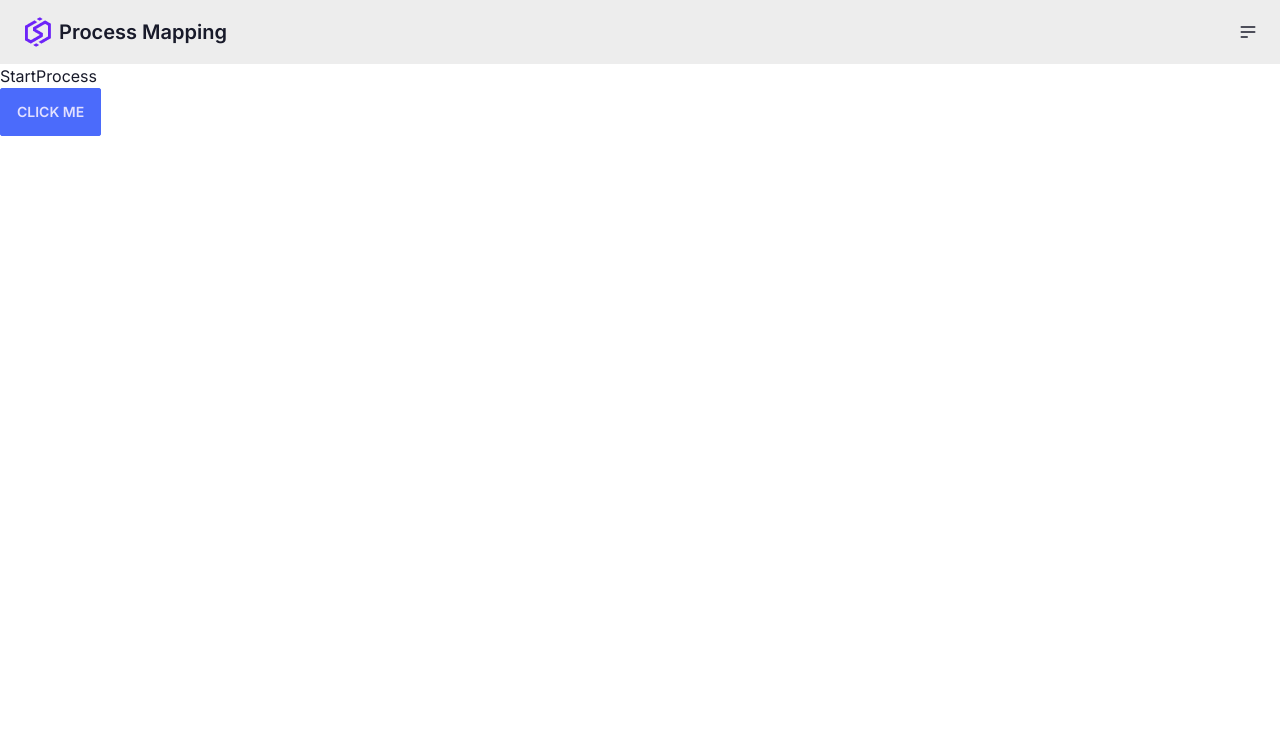
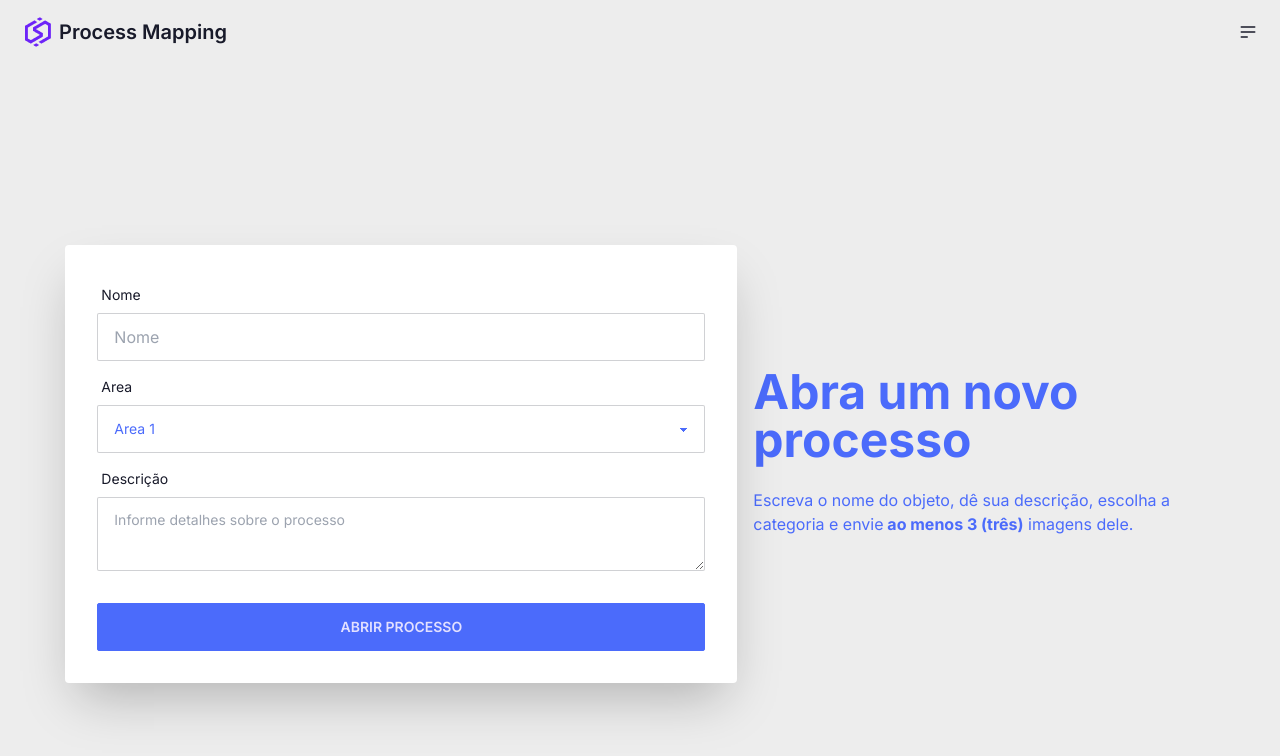
Before and after one commit to leonanm03/process-mapping-web, a Next.js app: page /start-process in a window 1280 px wide. Shown: the top 756 px of the page. Built offline with nearby package versions, Linux system fonts and the light colour scheme.

Commit message:
feat: start-process form layout

```diff
--- a/src/app/start-process/page.tsx
+++ b/src/app/start-process/page.tsx
@@ -1,8 +1,92 @@
+"use client";
+
+import Head from "next/head";
+import React, { useState } from "react";
+
 export default function StartProcess() {
+  const [body, setBody] = useState({
+    name: "",
+    areaId: null,
+    description: "",
+  });
+
+  function handleChange(
+    e: React.ChangeEvent<HTMLInputElement | HTMLTextAreaElement>
+  ) {
+    setBody({ ...body, [e.target.name]: e.target.value });
+  }
+
   return (
-    <div>
-      <h1>StartProcess</h1>
-      <button className="btn btn-primary">Click me</button>
-    </div>
+    <>
+      <Head>
+        <title>Enviar Objeto</title>
+      </Head>
+
+      <main className="hero min-h-screen bg-base-200">
+        <div className="hero-content flex-col lg:flex-row-reverse">
+          <div className="text-center lg:text-left text-primary">
+            <h1 className="text-5xl font-bold">Abra um novo processo</h1>
+            <p className="py-6">
+              Escreva o nome do objeto, dê sua descrição, escolha a categoria e
+              envie<strong> ao menos 3 (três)</strong> imagens dele.
+            </p>
+          </div>
+          <div className="card flex-shrink-0 w-full max-w-2xl shadow-2xl bg-base-100">
+            <form className="card-body">
+              <div className="form-control">
+                <label className="label">
+                  <span className="label-text">Nome</span>
+                </label>
+                <input
+                  className="input input-bordered text-primary"
+                  name="name"
+                  value={body.name}
+                  type="text"
+                  placeholder="Nome"
+                  onChange={handleChange}
+                  required
+                />
+              </div>
+
+              <div className="form-control">
+                <label className="label">
+                  <span className="label-text">Area</span>
+                </label>
+                <select
+                  name="category"
+                  className="select select-bordered w-full text-primary"
+                >
+                  <option>Area 1</option>
+                  <option>Area 2</option>
+                  <option>Area 3</option>
+                  <option>Area 4</option>
+                </select>
+              </div>
+
+              <div className="form-control">
+                <label className="label">
+                  <span className="label-text ">Descrição</span>
+                </label>
+
+                <textarea
+                  className="textarea textarea-bordered text-primary"
+                  name="description"
+                  value={body.description}
+                  placeholder="Informe detalhes sobre o processo"
+                  onChange={handleChange}
+                  required
+                />
+              </div>
+
+              <div className="form-control mt-6">
+                <button type="submit" className="btn btn-primary">
+                  Abrir processo
+                </button>
+              </div>
+            </form>
+          </div>
+        </div>
+      </main>
+    </>
   );
 }
--- a/src/components/Navbar.jsx
+++ b/src/components/Navbar.tsx
@@ -27,6 +27,9 @@ export function Navbar() {
           </label>
           <ul className="menu menu-sm dropdown-content mt-3 z-[1] p-2 shadow bg-base-100 rounded-box w-52">
             <li>
+              <a href="/">Homepage</a>
+            </li>
+            <li>
               <a href="/start-process">Abrir processo</a>
             </li>
             <li>
```
